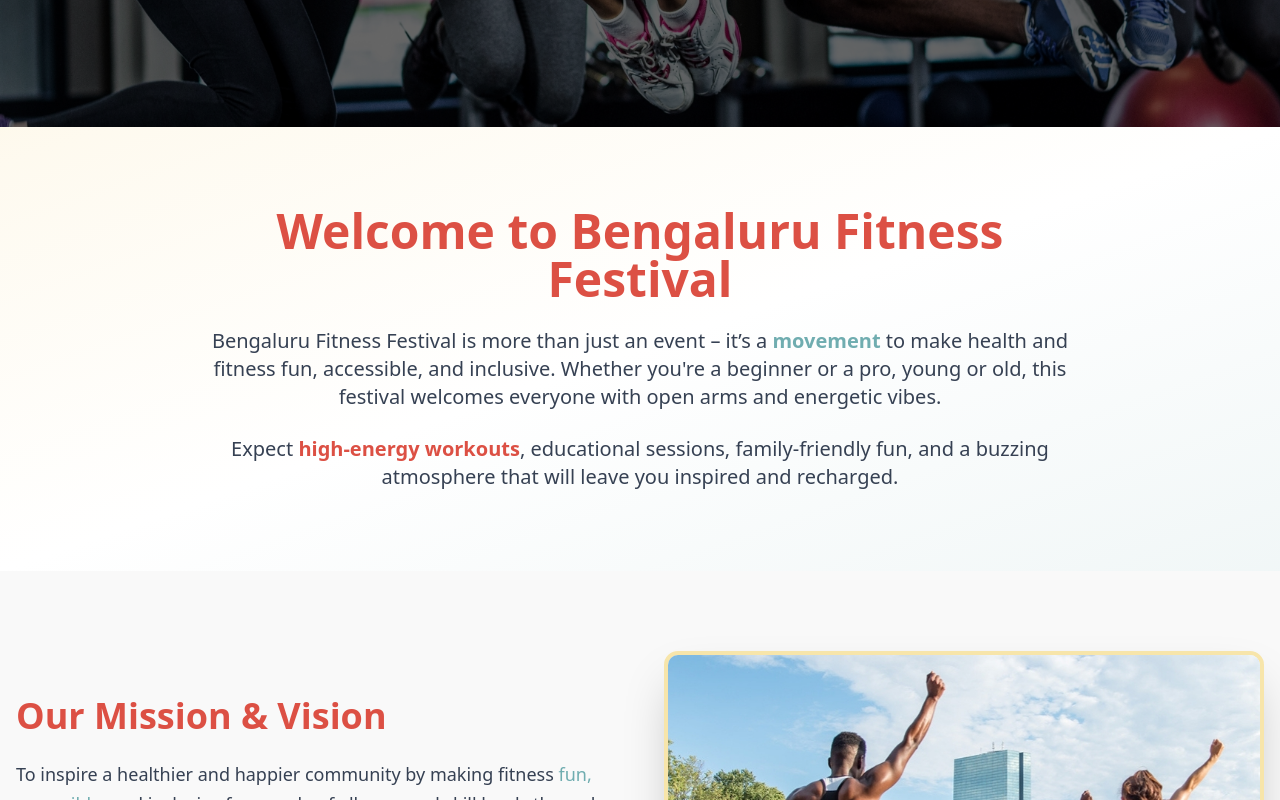
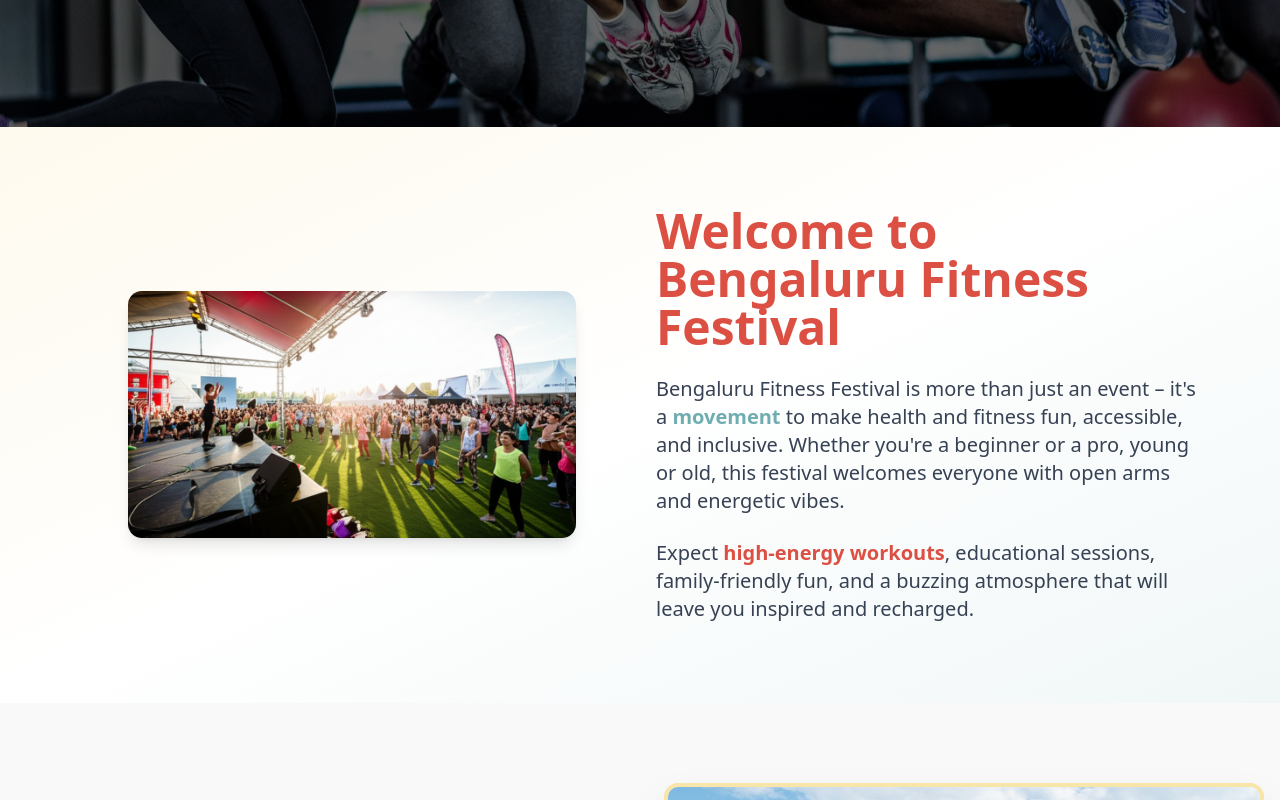
Before and after one commit to vamshichi/fitnessfest, a Next.js app: page /about in a window 1280 px wide. Shown: the part 800-1600 px from the top of the page. Built offline with nearby package versions, Linux system fonts and the light colour scheme; no server answers.

Commit message:
adder awards

```diff
--- a/app/about/page.tsx
+++ b/app/about/page.tsx
@@ -1,12 +1,12 @@
 import Image from "next/image"
 import Link from "next/link"
 import { Accordion, AccordionContent, AccordionItem, AccordionTrigger } from "@/components/ui/accordion"
-import { Button } from "@/components/ui/button"
+// import { Button } from "@/components/ui/button"
 import { MapPin, Calendar, Users, Clock } from "lucide-react"
 // import ZonesAndHighlights from "@/components/ZonesAndHighlights"
 import WhyAttend from "@/components/WhyAttend"
 import WhoShouldJoin from "@/components/WhoShouldJoin"
-import NewsletterForm from "@/components/newsletter-form"
+// import NewsletterForm from "@/components/newsletter-form"
 
 export default function AboutPage() {
   return (
@@ -36,19 +36,33 @@ export default function AboutPage() {
 </section>
 
 {/* Hero Welcome Section */}
-<section className="py-20 bg-gradient-to-br from-[#f3c532]/10 via-white to-[#70adb0]/10 text-center">
-  <div className="max-w-4xl mx-auto px-4">
+<section className="py-20 bg-gradient-to-br from-[#f3c532]/10 via-white to-[#70adb0]/10">
+  <div className="max-w-6xl mx-auto px-4 grid grid-cols-1 md:grid-cols-2 items-center gap-8">
+        <div className="flex justify-center">
+      <img
+        src="/images/fitness-festival-crowd.png"
+        alt="Bengaluru Fitness Festival"
+        className="rounded-xl shadow-lg w-full max-w-md"
+      />
+    </div>
+    {/* Left Side Content */}
+    <div className="text-center md:text-left">
       <h2 className="text-4xl md:text-5xl font-extrabold text-[#dc5044] mb-6">
         Welcome to Bengaluru Fitness Festival
       </h2>
       <p className="text-lg md:text-xl text-gray-700 mb-6">
-      Bengaluru Fitness Festival is more than just an event – it’s a <span className="font-semibold text-[#70adb0]">movement</span> to make health and fitness fun, accessible, and inclusive. Whether you're a beginner or a pro, young or old, this festival welcomes everyone with open arms and energetic vibes.
+        Bengaluru Fitness Festival is more than just an event – it's a <span className="font-semibold text-[#70adb0]">movement</span> to make health and fitness fun, accessible, and inclusive. Whether you're a beginner or a pro, young or old, this festival welcomes everyone with open arms and energetic vibes.
       </p>
       <p className="text-lg md:text-xl text-gray-700">
         Expect <span className="text-[#dc5044] font-semibold">high-energy workouts</span>, educational sessions, family-friendly fun, and a buzzing atmosphere that will leave you inspired and recharged.
       </p>
     </div>
+
+    {/* Right Side Image */}
+
+  </div>
 </section>
+
 
 {/* Zones Highlight Placeholder */}
 <section className=" bg-white text-center">
@@ -98,10 +112,10 @@ export default function AboutPage() {
             className="w-full h-auto object-cover"
           />
         </div>
-        <div className="absolute -bottom-6 -left-6 bg-[#dc5044] text-white p-5 rounded-lg shadow-xl hidden md:block">
+        {/* <div className="absolute -bottom-6 -left-6 bg-[#dc5044] text-white p-5 rounded-lg shadow-xl hidden md:block">
           <p className="text-xl font-bold leading-tight">10+ Years</p>
           <p className="text-sm">Of Successful Events</p>
-        </div>
+        </div> */}
       </div>
     </div>
   </div>
@@ -243,7 +257,6 @@ export default function AboutPage() {
 
               </div>
             </section> */}
-
     </main>
   )
 }
```
Also changed, not shown: public/images/fitness-festival-crowd.png (added). Lines whose indentation alone changed are shown as unchanged.
